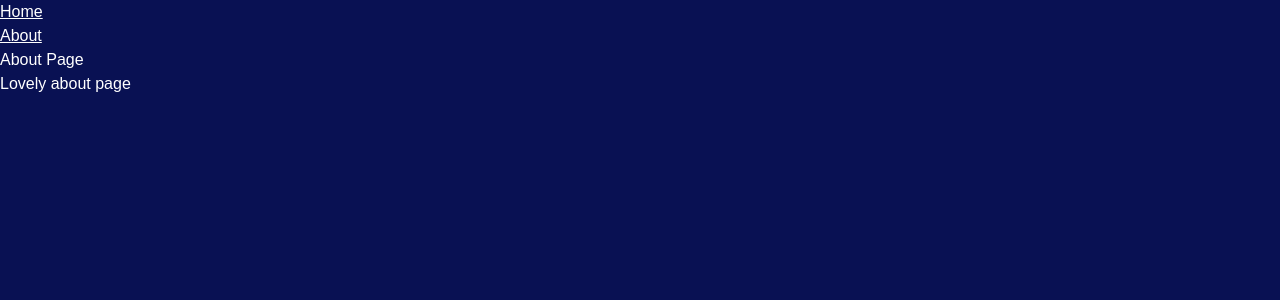
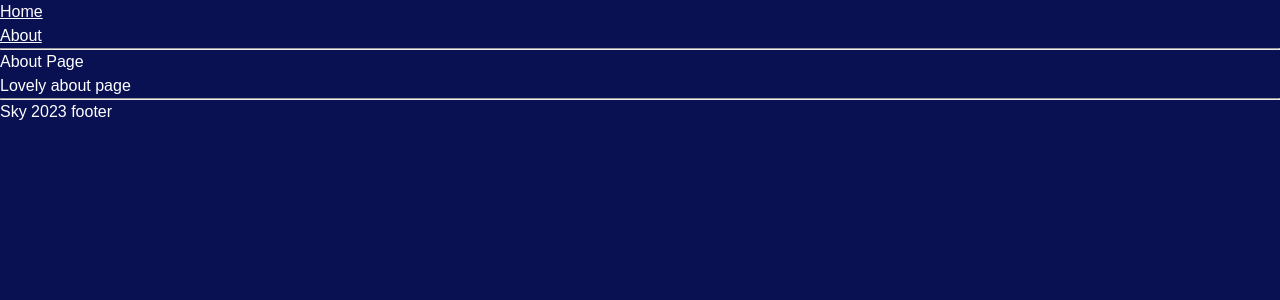
Before and after one commit to WeraGitHub/SkyProject, a Flask app: page /about in a window 1280 px wide. Shown: the top 300 px of the page. Run offline with Flask 2, Linux system fonts and the light colour scheme.

Commit message:
Update html templates

```diff
--- a/application/templates/layout.html
+++ b/application/templates/layout.html
@@ -3,9 +3,10 @@
 <head>
     <meta charset="UTF-8">
     <title>{{title}} page</title>
-  <link rel="stylesheet" href="{{  url_for('static', filename='styles.css')}}" >
+  <link rel="stylesheet" href="{{  url_for('static', filename='styles.css') }}" >
 </head>
 <body>
+
 <header>
     <nav>
         <ul>
@@ -17,11 +18,15 @@
             </li>
         </ul>
     </nav>
+    <hr>
 </header>
 
   <h1>{{title}} Page</h1>
 
   {% block body_content %} {% endblock %}
-
+<hr>
 </body>
+<footer>
+    <p>Sky 2023 footer</p>
+</footer>
 </html>
--- a/application/templates/practice.html
+++ b/application/templates/practice.html
@@ -1,4 +1,5 @@
 {% extends "layout.html" %}
+
 {% block body_content %}
 
 <p>Welcome to my practice page which uses inheritance</p>
```
